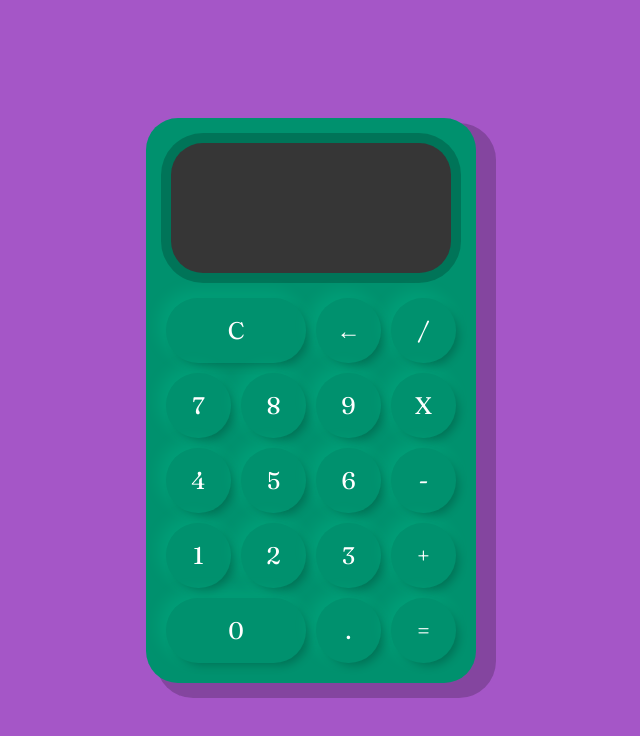
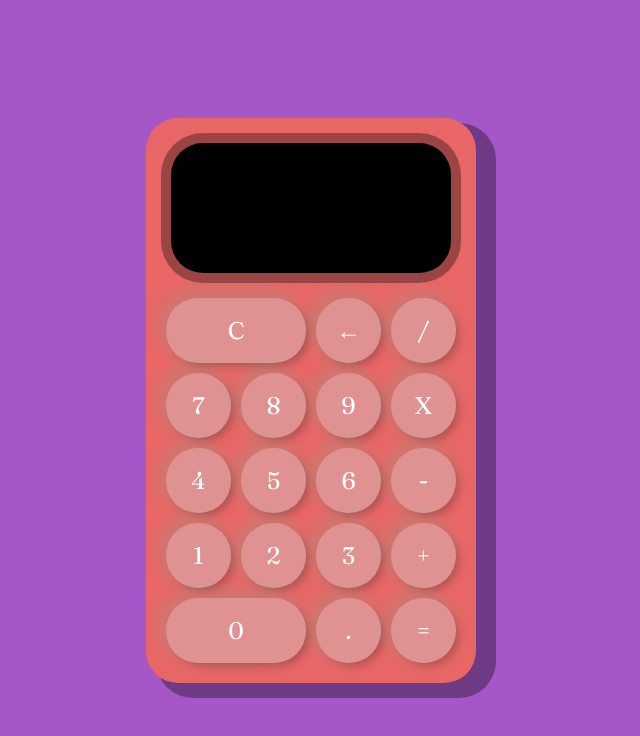
Before and after one commit to NicolasMSC/CalculadoraDeNico.github.io, a plain HTML site: page index.html in a window 1280 px wide. Shown: the whole page, without its empty margins (329-969 px from the left). Drawn offline with Linux system fonts and the light colour scheme.

Commit message:
Update index.css

```diff
--- a/index.css
+++ b/index.css
@@ -19,10 +19,10 @@ body {
     display: grid;
     grid-template-columns: repeat(4, 75px);
     grid-template-rows: 160px repeat(5, 75px);
-    background-color: #00916e;
+    background-color: #e86666;
     padding: 15px;
     border-radius: 32px;
-    box-shadow: 15px 10px 0px 5px #00000033;
+    box-shadow: 15px 10px 0px 5px #00000055;
 }
 
 button {
@@ -32,12 +32,12 @@ button {
     border-radius: 32px;
     font-size: 1.5em;
     border: none;
-    background-color: #00916e;
+    background-color: #e09292;
     box-shadow: 5px 5px 10px -3px #00000040, -5px -5px 15px 3px #00ffc11f;
 }
 
 button:active {
-    background-color: #006f54;
+    background-color: #e37b7b;
 }
 
 button:focus {
@@ -55,12 +55,12 @@ button:focus {
     margin: 10px 10px 20px;
     flex-direction: column;
     align-items: flex-end;
-    background-color: #363636;
+    background-color: #000000;
     border-radius: 32px;
     text-align: right;
     justify-content: space-between;
     word-break: break-all;
-    box-shadow: 0px 0px 0px 10px #00000033;
+    box-shadow: 0px 0px 0px 10px #00000055;
 }
 
 #valor-actual {
```
